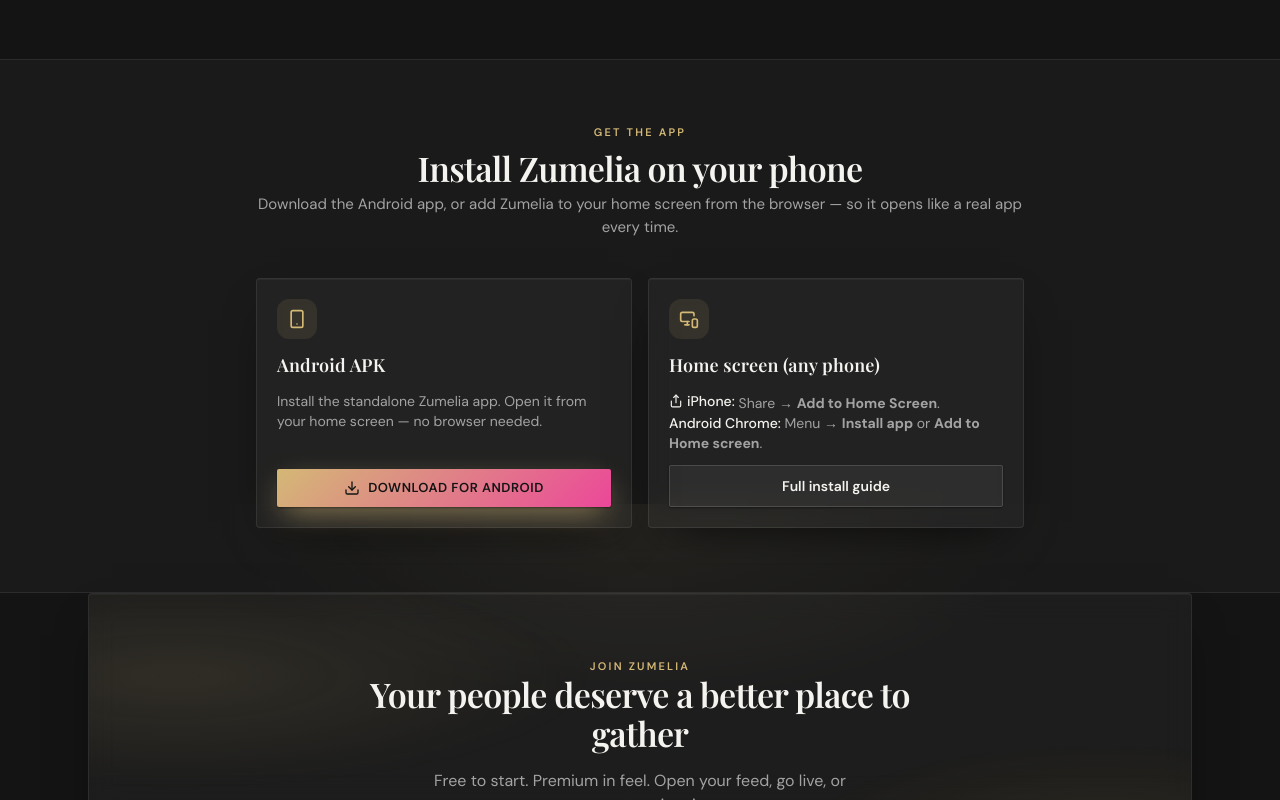
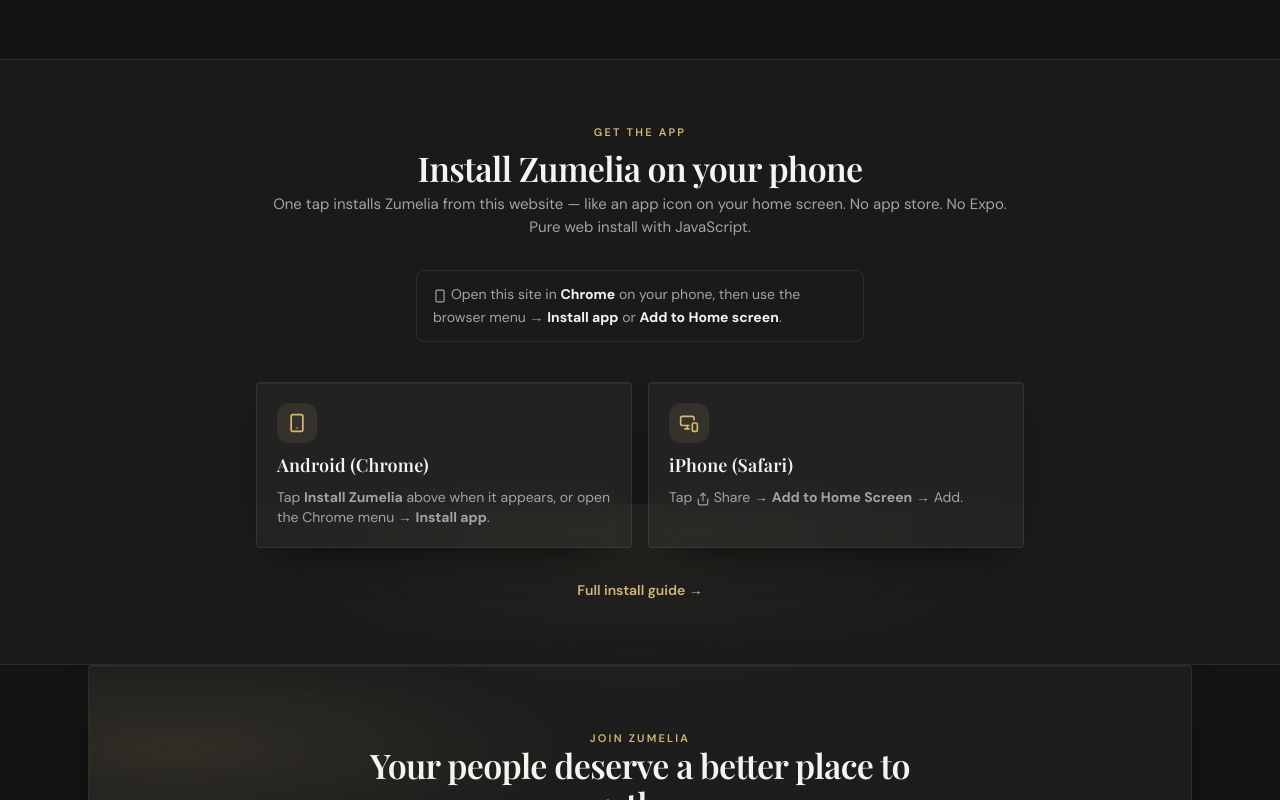
Before and after one commit to Femi1245/femistore, a Next.js app: page / in a window 1280 px wide. Shown: the part 1896-2696 px from the top of the page. Built offline with nearby package versions, Linux system fonts and the light colour scheme; no server answers.

Commit message:
Switch app install to JavaScript PWA — no Expo or APK.
Install button uses the browser install prompt; download page and homepage explain Android Chrome and iPhone Safari home-screen install.

Co-authored-by: Cursor <cursoragent@cursor.com>

```diff
--- a/src/app/download/page.tsx
+++ b/src/app/download/page.tsx
@@ -1,18 +1,15 @@
 import type { Metadata } from "next";
 import Link from "next/link";
-import { ArrowLeft, Download, Share, Smartphone } from "lucide-react";
+import { ArrowLeft, Share, Smartphone } from "lucide-react";
 import { Logo } from "@/components/Logo";
 import { GetTheAppSection } from "@/components/pwa/GetTheAppSection";
-import { getAndroidApkUrl } from "@/lib/app-download";
 
 export const metadata: Metadata = {
-  title: "Download Zumelia",
-  description: "Install the Zumelia app on Android or add it to your home screen.",
+  title: "Install Zumelia",
+  description: "Install Zumelia on your phone from the browser — JavaScript PWA, no app store.",
 };
 
 export default function DownloadPage() {
-  const apkUrl = getAndroidApkUrl();
-
   return (
     <div className="vintage-page min-h-screen">
       <nav className="vintage-nav sticky top-0 z-50">
@@ -29,11 +26,11 @@ export default function DownloadPage() {
       </nav>
 
       <main className="mx-auto max-w-3xl px-6 py-10">
-        <p className="editorial-eyebrow mb-2">Zumelia app</p>
-        <h1 className="editorial-title text-3xl md:text-4xl">Download & install</h1>
+        <p className="editorial-eyebrow mb-2">Web app install</p>
+        <h1 className="editorial-title text-3xl md:text-4xl">Install Zumelia</h1>
         <p className="editorial-lead mt-3 max-w-xl">
-          Keep Zumelia on your phone. This page stays here whenever you need the
-          install link again.
+          Install directly from this site with JavaScript. You get a home-screen icon
+          and a full-screen app — no Expo, no Play Store upload required.
         </p>
 
         <div className="mt-10">
@@ -44,37 +41,34 @@ export default function DownloadPage() {
           <div className="vintage-card p-5">
             <h2 className="flex items-center gap-2 font-display text-lg font-semibold text-vintage-ink">
               <Smartphone className="h-5 w-5 text-vintage-rust" />
-              Android steps
+              Android
             </h2>
             <ol className="mt-3 list-decimal space-y-2 pl-5 text-sm text-vintage-ink-muted">
               <li>
-                {apkUrl ? (
-                  <>
-                    Tap{" "}
-                    <a href={apkUrl} className="font-semibold text-vintage-rust hover:underline">
-                      Download for Android
-                    </a>{" "}
-                    above.
-                  </>
-                ) : (
-                  <>
-                    When the APK is published, tap <strong>Download for Android</strong>{" "}
-                    above — or use Chrome → Install app.
-                  </>
-                )}
+                Open{" "}
+                <a
+                  href="https://itunes-mu.vercel.app/download"
+                  className="font-semibold text-vintage-rust hover:underline"
+                >
+                  itunes-mu.vercel.app/download
+                </a>{" "}
+                in <strong>Chrome</strong>.
               </li>
-              <li>Open the downloaded file and allow install from this source if asked.</li>
-              <li>Open <strong>Zumelia</strong> from your app drawer and sign in.</li>
+              <li>
+                Tap <strong>Install Zumelia now</strong>, or Chrome menu →{" "}
+                <strong>Install app</strong>.
+              </li>
+              <li>Open Zumelia from your home screen like any other app.</li>
             </ol>
           </div>
 
           <div className="vintage-card p-5">
             <h2 className="flex items-center gap-2 font-display text-lg font-semibold text-vintage-ink">
               <Share className="h-5 w-5 text-vintage-rust" />
-              iPhone steps
+              iPhone
             </h2>
             <ol className="mt-3 list-decimal space-y-2 pl-5 text-sm text-vintage-ink-muted">
-              <li>Open this site in <strong>Safari</strong>.</li>
+              <li>Open this page in <strong>Safari</strong> (not Chrome-in-app).</li>
               <li>
                 Tap the <Share className="inline h-3.5 w-3.5 align-text-bottom" /> Share
                 button.
@@ -82,26 +76,12 @@ export default function DownloadPage() {
               <li>
                 Choose <strong>Add to Home Screen</strong>, then Add.
               </li>
-              <li>Open Zumelia from your home screen like any other app.</li>
             </ol>
           </div>
         </div>
 
-        {apkUrl && (
-          <div className="mt-8 text-center">
-            <a
-              href={apkUrl}
-              className="vintage-btn inline-flex items-center gap-2 px-6 py-3"
-              rel="noopener noreferrer"
-            >
-              <Download className="h-4 w-4" />
-              Download Android APK
-            </a>
-          </div>
-        )}
-
         <p className="mt-10 text-center text-sm text-vintage-ink-muted">
-          Prefer the browser for now?{" "}
+          Prefer the browser tab?{" "}
           <Link href="/signup" className="font-semibold text-vintage-rust hover:underline">
             Create an account
           </Link>{" "}
--- a/src/components/pwa/GetTheAppSection.tsx
+++ b/src/components/pwa/GetTheAppSection.tsx
@@ -1,10 +1,10 @@
 "use client";
 
 import Link from "next/link";
-import { Download, Smartphone, Share, MonitorSmartphone } from "lucide-react";
-import { getAndroidApkUrl } from "@/lib/app-download";
+import { MonitorSmartphone, Share, Smartphone } from "lucide-react";
+import { InstallAppButton } from "@/components/pwa/InstallAppButton";
 
-/** Permanent download / install section — always visible (not dismissible). */
+/** Permanent install section — JavaScript PWA (no Expo / no APK). */
 export function GetTheAppSection({
   compact = false,
   showPageLink = true,
@@ -12,8 +12,6 @@ export function GetTheAppSection({
   compact?: boolean;
   showPageLink?: boolean;
 }) {
-  const apkUrl = getAndroidApkUrl();
-
   return (
     <section
       id="get-the-app"
@@ -42,9 +40,13 @@ export function GetTheAppSection({
                 : "editorial-lead mx-auto mt-3"
             }
           >
-            Download the Android app, or add Zumelia to your home screen from the
-            browser — so it opens like a real app every time.
+            One tap installs Zumelia from this website — like an app icon on your
+            home screen. No app store. No Expo. Pure web install with JavaScript.
           </p>
+        </div>
+
+        <div className={compact ? "mt-4" : "mx-auto mt-8 flex max-w-md justify-center"}>
+          <InstallAppButton />
         </div>
 
         <div
@@ -54,68 +56,40 @@ export function GetTheAppSection({
               : "mx-auto mt-10 grid max-w-3xl gap-4 sm:grid-cols-2"
           }
         >
-          <div className="vintage-card flex flex-col gap-3 p-5 text-left">
+          <div className="vintage-card flex flex-col gap-2 p-5 text-left">
             <div className="flex h-10 w-10 items-center justify-center rounded-xl bg-vintage-rust/10 text-vintage-rust">
               <Smartphone className="h-5 w-5" />
             </div>
             <h3 className="font-display text-lg font-semibold text-vintage-ink">
-              Android APK
+              Android (Chrome)
             </h3>
-            <p className="flex-1 text-sm text-vintage-ink-muted">
-              Install the standalone Zumelia app. Open it from your home screen —
-              no browser needed.
+            <p className="text-sm text-vintage-ink-muted">
+              Tap <strong>Install Zumelia</strong> above when it appears, or open the
+              Chrome menu → <strong>Install app</strong>.
             </p>
-            {apkUrl ? (
-              <a
-                href={apkUrl}
-                className="vintage-btn inline-flex items-center justify-center gap-2 px-4 py-2.5 text-sm"
-                rel="noopener noreferrer"
-              >
-                <Download className="h-4 w-4" />
-                Download for Android
-              </a>
-            ) : (
-              <p className="rounded-lg border border-vintage-border bg-vintage-card-inset px-3 py-2 text-xs text-vintage-ink-muted">
-                APK link coming soon. Meanwhile, use{" "}
-                <strong>Install / Add to Home Screen</strong> below, or visit{" "}
-                {showPageLink ? (
-                  <Link href="/download" className="font-semibold text-vintage-rust hover:underline">
-                    /download
-                  </Link>
-                ) : (
-                  "this page"
-                )}{" "}
-                after we publish the build.
-              </p>
-            )}
           </div>
 
-          <div className="vintage-card flex flex-col gap-3 p-5 text-left">
+          <div className="vintage-card flex flex-col gap-2 p-5 text-left">
             <div className="flex h-10 w-10 items-center justify-center rounded-xl bg-vintage-rust/10 text-vintage-rust">
               <MonitorSmartphone className="h-5 w-5" />
             </div>
             <h3 className="font-display text-lg font-semibold text-vintage-ink">
-              Home screen (any phone)
+              iPhone (Safari)
             </h3>
-            <p className="flex-1 text-sm text-vintage-ink-muted">
-              <span className="inline-flex items-center gap-1 font-medium text-vintage-ink">
-                <Share className="h-3.5 w-3.5" /> iPhone:
-              </span>{" "}
-              Share → <strong>Add to Home Screen</strong>.
-              <br />
-              <span className="font-medium text-vintage-ink">Android Chrome:</span>{" "}
-              Menu → <strong>Install app</strong> or <strong>Add to Home screen</strong>.
+            <p className="text-sm text-vintage-ink-muted">
+              Tap <Share className="inline h-3.5 w-3.5 align-text-bottom" /> Share →{" "}
+              <strong>Add to Home Screen</strong> → Add.
             </p>
-            {showPageLink && (
-              <Link
-                href="/download"
-                className="vintage-btn-outline inline-flex items-center justify-center gap-2 px-4 py-2.5 text-sm"
-              >
-                Full install guide
-              </Link>
-            )}
           </div>
         </div>
+
+        {showPageLink && (
+          <p className={compact ? "mt-4 text-center text-sm" : "mt-8 text-center text-sm"}>
+            <Link href="/download" className="font-semibold text-vintage-rust hover:underline">
+              Full install guide →
+            </Link>
+          </p>
+        )}
       </div>
     </section>
   );
--- /dev/null
+++ b/src/components/pwa/InstallAppButton.tsx
@@ -0,0 +1,128 @@
+"use client";
+
+import { useEffect, useState } from "react";
+import { Check, Download, Loader2, Share, Smartphone } from "lucide-react";
+import { isCapacitorNative } from "@/lib/native-shell";
+
+type BeforeInstallPromptEvent = Event & {
+  prompt: () => Promise<void>;
+  userChoice: Promise<{ outcome: "accepted" | "dismissed" }>;
+};
+
+function isStandalone(): boolean {
+  if (typeof window === "undefined") return false;
+  return (
+    window.matchMedia("(display-mode: standalone)").matches ||
+    (window.navigator as Navigator & { standalone?: boolean }).standalone === true
+  );
+}
+
+function detectPlatform(): "ios" | "android" | "desktop" {
+  if (typeof window === "undefined") return "desktop";
+  const ua = window.navigator.userAgent;
+  if (/iphone|ipad|ipod/i.test(ua)) return "ios";
+  if (/android/i.test(ua)) return "android";
+  return "desktop";
+}
+
+/** One-click install when the browser supports it (Chrome/Edge/Android). */
+export function InstallAppButton({
+  className = "vintage-btn inline-flex items-center justify-center gap-2 px-5 py-3 text-sm",
+  label = "Install Zumelia",
+}: {
+  className?: string;
+  label?: string;
+}) {
+  const [deferred, setDeferred] = useState<BeforeInstallPromptEvent | null>(null);
+  const [installed, setInstalled] = useState(false);
+  const [busy, setBusy] = useState(false);
+  const [platform, setPlatform] = useState<"ios" | "android" | "desktop">("desktop");
+  const [ready, setReady] = useState(false);
+
+  useEffect(() => {
+    setPlatform(detectPlatform());
+    if (isStandalone() || isCapacitorNative()) {
+      setInstalled(true);
+      setReady(true);
+      return;
+    }
+
+    function onBeforeInstall(e: Event) {
+      e.preventDefault();
+      setDeferred(e as BeforeInstallPromptEvent);
+    }
+
+    function onInstalled() {
+      setInstalled(true);
+      setDeferred(null);
+    }
+
+    window.addEventListener("beforeinstallprompt", onBeforeInstall);
+    window.addEventListener("appinstalled", onInstalled);
+    setReady(true);
+
+    return () => {
+      window.removeEventListener("beforeinstallprompt", onBeforeInstall);
+      window.removeEventListener("appinstalled", onInstalled);
+    };
+  }, []);
+
+  async function install() {
+    if (!deferred || busy) return;
+    setBusy(true);
+    try {
+      await deferred.prompt();
+      const choice = await deferred.userChoice;
+      if (choice.outcome === "accepted") setInstalled(true);
+      setDeferred(null);
+    } finally {
+      setBusy(false);
+    }
+  }
+
+  if (!ready) {
+    return (
+      <button type="button" disabled className={`${className} opacity-60`}>
+        <Loader2 className="h-4 w-4 animate-spin" />
+        Loading…
+      </button>
+    );
+  }
+
+  if (installed) {
+    return (
+      <p className="inline-flex items-center gap-2 rounded-lg border border-vintage-border bg-vintage-card-inset px-4 py-3 text-sm font-medium text-vintage-ink">
+        <Check className="h-4 w-4 text-vintage-olive" />
+        Zumelia is installed on this device
+      </p>
+    );
+  }
+
+  if (deferred) {
+    return (
+      <button type="button" onClick={() => void install()} disabled={busy} className={className}>
+        {busy ? <Loader2 className="h-4 w-4 animate-spin" /> : <Download className="h-4 w-4" />}
+        {label}
+      </button>
+    );
+  }
+
+  if (platform === "ios") {
+    return (
+      <p className="rounded-lg border border-vintage-border bg-vintage-card-inset px-4 py-3 text-sm leading-relaxed text-vintage-ink-muted">
+        On iPhone: tap{" "}
+        <Share className="inline h-3.5 w-3.5 align-text-bottom text-vintage-ink" /> Share →{" "}
+        <strong className="text-vintage-ink">Add to Home Screen</strong>
+      </p>
+    );
+  }
+
+  return (
+    <p className="rounded-lg border border-vintage-border bg-vintage-card-inset px-4 py-3 text-sm leading-relaxed text-vintage-ink-muted">
+      <Smartphone className="mr-1 inline h-3.5 w-3.5 align-text-bottom" />
+      Open this site in <strong className="text-vintage-ink">Chrome</strong> on your phone, then use
+      the browser menu → <strong className="text-vintage-ink">Install app</strong> or{" "}
+      <strong className="text-vintage-ink">Add to Home screen</strong>.
+    </p>
+  );
+}
--- a/src/components/pwa/InstallAppPrompt.tsx
+++ b/src/components/pwa/InstallAppPrompt.tsx
@@ -3,7 +3,6 @@
 import { useEffect, useState } from "react";
 import Link from "next/link";
 import { Download, Share, X } from "lucide-react";
-import { getAndroidApkUrl } from "@/lib/app-download";
 import { isCapacitorNative } from "@/lib/native-shell";
 
 type BeforeInstallPromptEvent = Event & {
@@ -24,22 +23,14 @@ function isIos(): boolean {
   return /iphone|ipad|ipod/i.test(window.navigator.userAgent);
 }
 
-function isAndroid(): boolean {
-  if (typeof window === "undefined") return false;
-  return /android/i.test(window.navigator.userAgent);
-}
-
-/** Floating reminder — dismiss only for this browser session so it returns next visit. */
+/** Floating reminder for browser install (PWA / JavaScript). */
 export function InstallAppPrompt() {
   const [visible, setVisible] = useState(false);
   const [iosHint, setIosHint] = useState(false);
   const [deferred, setDeferred] = useState<BeforeInstallPromptEvent | null>(null);
-  const apkUrl = getAndroidApkUrl();
 
   useEffect(() => {
     if (isStandalone() || isCapacitorNative()) return;
-
-    // Session-only dismiss so the prompt can return; permanent download lives at /download
     if (sessionStorage.getItem("zumelia-install-session-dismissed")) return;
 
     if (isIos()) {
@@ -58,10 +49,7 @@ export function InstallAppPrompt() {
 
     window.addEventListener("beforeinstallprompt", onBeforeInstall);
 
-    // Android / desktop: show download CTA even without beforeinstallprompt
-    const timer = window.setTimeout(() => {
-      setVisible(true);
-    }, 2200);
+    const timer = window.setTimeout(() => setVisible(true), 2200);
 
     return () => {
       window.removeEventListener("beforeinstallprompt", onBeforeInstall);
@@ -92,16 +80,16 @@ export function InstallAppPrompt() {
         </div>
         <div className="min-w-0 flex-1">
           <p className="font-display text-sm font-bold text-vintage-ink">
-            Get the Zumelia app
+            Install Zumelia
           </p>
           {iosHint ? (
             <p className="mt-1 text-xs leading-relaxed text-vintage-ink-muted">
               Tap <Share className="inline h-3.5 w-3.5 align-text-bottom" /> Share,
-              then <strong>Add to Home Screen</strong> — or open the full download page.
+              then <strong>Add to Home Screen</strong>.
             </p>
           ) : (
             <p className="mt-1 text-xs text-vintage-ink-muted">
-              Install Zumelia on your phone for faster access and notifications.
+              Add Zumelia to your home screen from this website — no app store needed.
             </p>
           )}
           <div className="mt-3 flex flex-wrap gap-2">
@@ -110,21 +98,12 @@ export function InstallAppPrompt() {
                 Install
               </button>
             )}
-            {apkUrl && isAndroid() && (
-              <a
-                href={apkUrl}
-                className="vintage-btn px-3 py-1.5 text-xs"
-                rel="noopener noreferrer"
-              >
-                Download APK
-              </a>
-            )}
             <Link
               href="/download"
               className="vintage-btn-outline px-3 py-1.5 text-xs"
               onClick={dismiss}
             >
-              Download page
+              How to install
             </Link>
             <button
               type="button"
--- a/src/components/settings/SettingsView.tsx
+++ b/src/components/settings/SettingsView.tsx
@@ -452,12 +452,12 @@ export function SettingsView({ profile }: { profile: Profile }) {
           <div>
             <h2 className="font-display font-bold text-vintage-ink">Get the app</h2>
             <p className="text-xs text-vintage-ink-muted">
-              Download Android APK or add Zumelia to your home screen.
+              Install Zumelia from this website onto your home screen (no app store).
             </p>
           </div>
         </div>
         <Link href="/download" className="vintage-btn-outline inline-flex px-5 py-2.5 text-sm">
-          Open download page
+          Open install page
         </Link>
       </section>
 
--- a/src/lib/app-download.ts
+++ /dev/null
@@ -1,13 +0,0 @@
-/** Public Android APK download URL (EAS build or hosted file). */
-export function getAndroidApkUrl(): string | null {
-  const url = process.env.NEXT_PUBLIC_ANDROID_APK_URL?.trim();
-  return url || null;
-}
-
-export function isAndroidUserAgent(ua: string): boolean {
-  return /android/i.test(ua);
-}
-
-export function isIosUserAgent(ua: string): boolean {
-  return /iphone|ipad|ipod/i.test(ua);
-}
```
Also changed, not shown: 1 other file (tests, documents, lock files or other folders).
